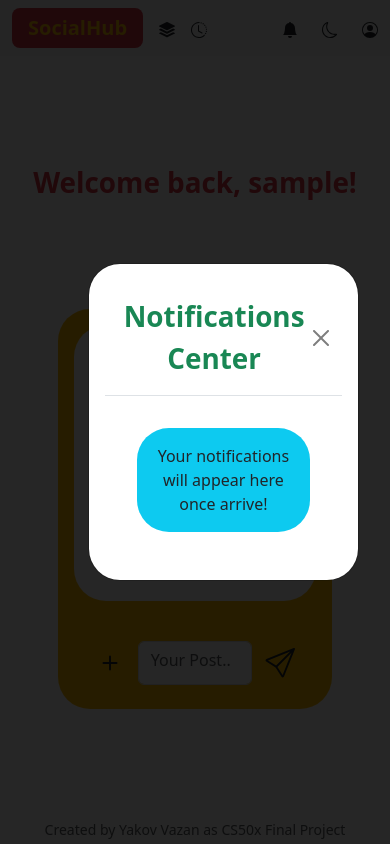
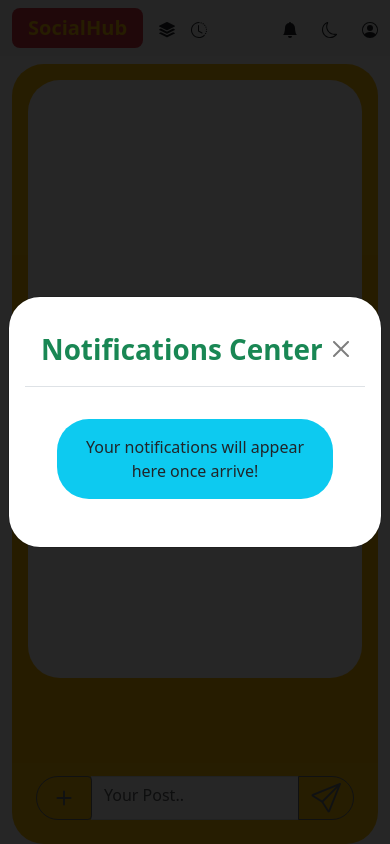
Before and after one commit to YakovVazan/CS50-Final-Project, a Flask app: page / in a window 390 px wide, after a click that opens the changed part. Run offline with Flask 3, Linux system fonts and the light colour scheme; the visitor is signed in with stand-in values (Sample User, id 1); data that the repository does not hold is empty.

Commit message:
responsivness, google ads, greet toast, fix input.

```diff
--- a/app.py
+++ b/app.py
@@ -7,6 +7,7 @@ from datetime import datetime
 import requests
 import json
 from requests_oauthlib import OAuth1Session
+import copy
 from socials.Telegram.secrets import token
 from socials.X.secrets import keys_and_tokens
 
@@ -155,12 +156,12 @@ def login():
         ):
             return render_template("error.html", error_message="invalid username and/or password", error_code=403)
 
-        # Remember which user has logged in
+        # Store user details in flask's session
         session["user_id"] = rows[0]["id"]
         session["user_name"] = rows[0]["username"]
+        session["first_entrance"] = True
 
         return redirect("/")
-
     else:
         return render_template("login.html")
 
@@ -168,9 +169,28 @@ def login():
 @app.route("/")
 def index():
     if session:
-        return render_template("index.html", username=session["user_name"])
+        return render_template("index.html")
     else:
         return redirect("/login")
+
+
+@app.route('/first_entrance_notification')
+def first_entrance_notification():
+    data = {
+        "first_entrance": copy.copy(session["first_entrance"]),
+        "username": session["user_name"]
+    }
+
+    return jsonify(data)
+
+
+@app.route("/not_first_entrance", methods=["POST"])
+def not_first_entrance():
+    data = request.json
+
+    session["first_entrance"] = data["first_entrance"]
+
+    return jsonify({"message": "Data received by Python"})
 
 
 @app.route("/get_data")
@@ -388,7 +408,8 @@ def available_apps():
             # Sort by name
             if len(owned_socials) > 0:
                 # Filter socials omitting duplicates
-                sorted_list = sorted([s for s in socials if s["name"] not in owned_socials], key=lambda x: x['name'])
+                sorted_list = sorted(
+                    [s for s in socials if s["name"] not in owned_socials], key=lambda x: x['name'])
 
             # Show all available apps if none owned
             else:
@@ -492,6 +513,8 @@ def telegram_login():
         return redirect("/")
 
 # Grab channel' ID from the bot's data by its name recursively
+
+
 def find_id_by_name(json_data, channel_name):
     if isinstance(json_data, dict):
         if 'title' in json_data and json_data['title'] == channel_name:
@@ -505,7 +528,6 @@ def find_id_by_name(json_data, channel_name):
             result = find_id_by_name(item, channel_name)
             if result is not None:
                 return result
-
 
 
 @app.route("/available_apps/twitter", methods=["GET", "POST"])
@@ -662,7 +684,7 @@ def apps_logout():
 
         # Default apps deletion from db
         cursor.execute(
-                "DELETE FROM socials WHERE name = ? AND user_id = ?", (app_name, session["user_id"]))
+            "DELETE FROM socials WHERE name = ? AND user_id = ?", (app_name, session["user_id"]))
 
         conn.commit()
         conn.close()
--- a/static/css/styles.css
+++ b/static/css/styles.css
@@ -3,6 +3,13 @@ body {
     flex-direction: column;
     height: 100vh;
     min-height: fit-content;
+}
+
+nav {
+    top: 0;
+    right: 0;
+    left: 0;
+    z-index: 1030;
 }
 
 main {
@@ -74,16 +81,47 @@ footer {
     transform: translateY(-0.2em);
 }
 
+#main-block {
+    justify-content: space-evenly;
+}
+
 #chat-window {
     height: 25em;
     width: 50%;
     background-color: #ffc107;
 }
 
-@media screen and (max-width: 768px) {
+#messages-area {
+    height: 75%;
+}
+
+@media screen and (max-width: 1024px) {
     #chat-window {
         width: 75%;
     }
+}
+
+@media screen and (max-width: 768px) {
+    #chat-window {
+        width: 100%;
+        height: 100%;
+    }
+
+    footer {
+        display: none;
+    }
+
+    #main-block {
+        justify-content: space-between;
+    }
+
+    #messages-area {
+        height: 80%;
+    }
+
+    /* nav {
+        bottom: 0;
+    } */
 }
 
 #messages-area::-webkit-scrollbar {
@@ -179,8 +217,6 @@ footer {
 .modal-content {
     padding: 1em;
     border-radius: var(--bs-border-radius-xxl) !important;
-    margin-left: 5em;
-    margin-right: 5em;
 }
 
 #editsModal-content {
--- a/static/js/dynamic_chat.js
+++ b/static/js/dynamic_chat.js
@@ -1,6 +1,8 @@
 import { requestDeletion } from "./deletion.js";
 import { fetchData } from "./posts_foreward.js";
 import { getNotifications } from "./notifications.js";
+import { createToast } from "./toasts.js";
+import { codeColors } from "./codeColors.js";
 
 // Render in live scheduled posts to chat window
 function controlCountdowns() {
@@ -53,3 +55,26 @@ setInterval(() => {
     getNotifications();
   }
 }, 1000);
+
+// Greet user when first entrace occurs
+if (document.getElementById("main-block")) {
+  fetch("/first_entrance_notification")
+    .then((response) => response.json())
+    .then((details) => {
+      if (details["first_entrance"]) {
+        createToast(
+          `It's good to see you, ${details["username"]}!`,
+          codeColors["info"]
+        );
+
+        // Update db
+        let data = {
+          first_entrance: false,
+        };
+        let xhr = new XMLHttpRequest();
+        xhr.open("POST", "/not_first_entrance", true);
+        xhr.setRequestHeader("Content-Type", "application/json");
+        xhr.send(JSON.stringify(data));
+      }
+    });
+}
--- a/templates/index.html
+++ b/templates/index.html
@@ -1,13 +1,12 @@
 {% extends "main_layout.html" %}
 
 {% block main %}
-<div class="h-100 w-100 d-flex flex-column justify-content-evenly align-items-center">
-    <h1 class="text-danger fw-bold">Welcome back, {{username}}!</h1>
+<div id="main-block" class="h-100 w-100 d-flex flex-column align-items-center">
     <!-- Chat window -->
     <div id="chat-window"
         class="p-3 rounded-5 d-flex flex-column align-items-center justify-content-between position-relative">
         <!-- Messages area -->
-        <div id="messages-area" class="w-100 h-75 rounded-5 bg-body overflow-auto">
+        <div id="messages-area" class="w-100 rounded-5 bg-body overflow-auto">
         </div>
 
         <!-- App Icons -->
@@ -16,20 +15,25 @@
 
         <!-- Bottom -->
         <div class="w-100 m-2 d-flex justify-content-center">
-            <form id="message-form" class="d-flex w-100 mx-2">
+            <form id="message-form" class="d-flex w-100 mx-2 input-group">
                 <!-- Add button -->
-                <button class="btn rounded-5">
-                    <svg xmlns="http://www.w3.org/2000/svg" width="30" height="30" fill="currentColor"
-                        class="bi bi-plus" viewBox="0 0 16 16">
-                        <path
-                            d="M8 4a.5.5 0 0 1 .5.5v3h3a.5.5 0 0 1 0 1h-3v3a.5.5 0 0 1-1 0v-3h-3a.5.5 0 0 1 0-1h3v-3A.5.5 0 0 1 8 4z" />
-                    </svg>
                 </button>
+                <label for="fileInput" class="custom-file-input">
+                    <span class="btn btn-outline-secondary rounded-start-5">
+                        <input type="file" id="fileInput" class="visually-hidden" accept="image/*" />
+                        <svg xmlns="http://www.w3.org/2000/svg" width="30" height="30" fill="currentColor"
+                            class="bi bi-plus" viewBox="0 0 16 16">
+                            <path
+                                d="M8 4a.5.5 0 0 1 .5.5v3h3a.5.5 0 0 1 0 1h-3v3a.5.5 0 0 1-1 0v-3h-3a.5.5 0 0 1 0-1h3v-3A.5.5 0 0 1 8 4z" />
+                        </svg>
+                    </span>
+                </label>
+
                 <!-- Text area -->
                 <textarea id="text-area" class="form-control" rows="1" style="resize: none;"
                     placeholder="Your Post.."></textarea>
                 <!-- Send button -->
-                <button id="send-button" type="submit" class="btn rounded-5">
+                <button id="send-button" type="submit" class="btn btn-outline-secondary rounded-end-5">
                     <svg xmlns="http://www.w3.org/2000/svg" width="30" height="30" fill="currentColor"
                         class="bi bi-send" viewBox="0 0 16 16">
                         <path
--- a/templates/main_layout.html
+++ b/templates/main_layout.html
@@ -13,11 +13,14 @@
   <script src="https://cdn.jsdelivr.net/npm/bootstrap@5.3.1/dist/js/bootstrap.bundle.min.js"
     integrity="sha384-HwwvtgBNo3bZJJLYd8oVXjrBZt8cqVSpeBNS5n7C8IVInixGAoxmnlMuBnhbgrkm" crossorigin="anonymous">
   </script>
+
+  <script async src="https://pagead2.googlesyndication.com/pagead/js/adsbygoogle.js?client=ca-pub-6128506346506804"
+    crossorigin="anonymous"></script>
 </head>
 
 <body>
   <header>
-    <nav class="navbar navbar-expand-lg bg-body-tertiary fixed-top">
+    <nav class="navbar navbar-expand-lg bg-body-tertiary position-fixed">
       <div class="container-fluid d-flex justify-content-between">
 
         <!-- Left side of nav bar -->
```
Also changed, not shown: social_hub.db, 4 other files.
